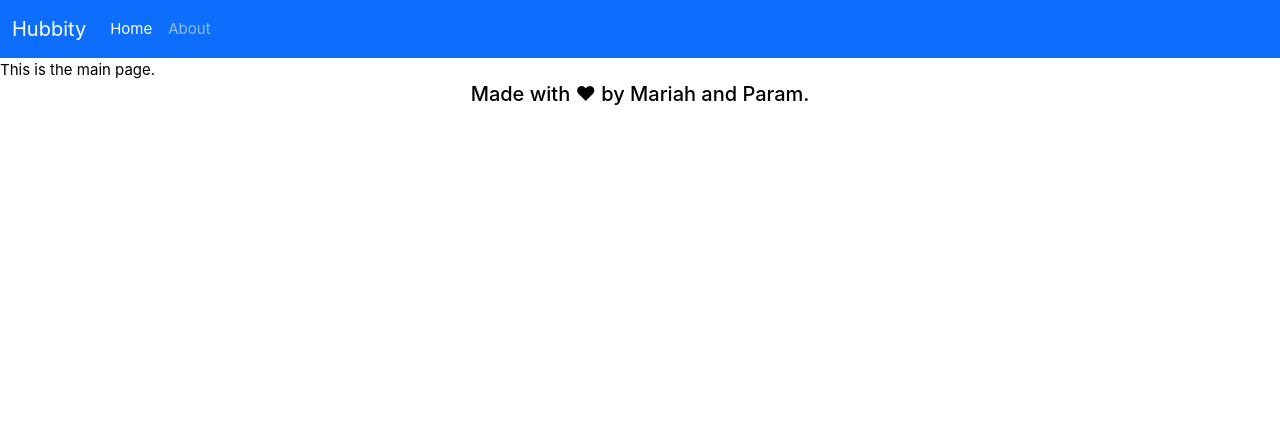
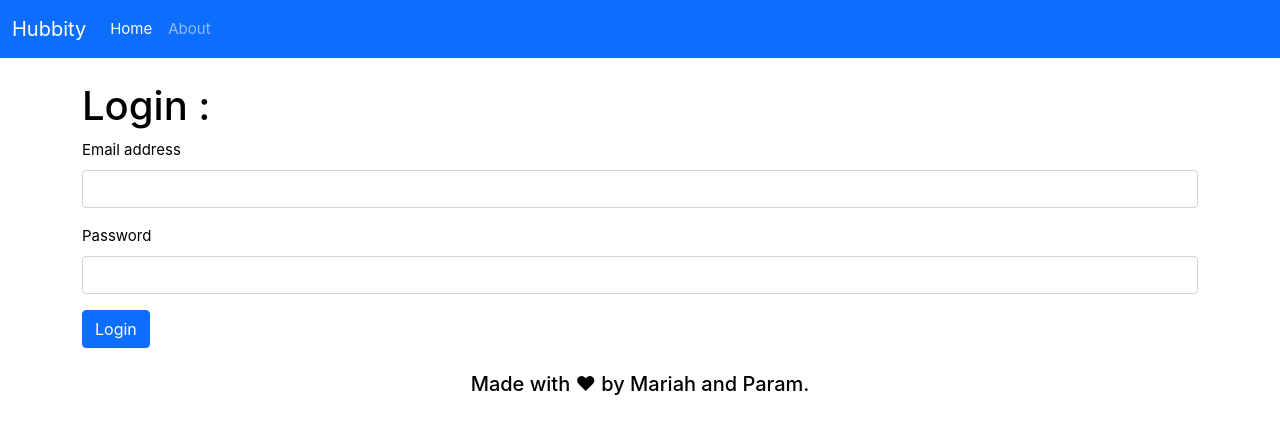
Before and after one commit to MLH-Fellowship/project-hubbity, a Vue app: page / in a window 1280 px wide. Shown: the top 434 px of the page. Built offline with nearby package versions, Linux system fonts and the light colour scheme.

Commit message:
Add state management, login form
Signed-off-by: Param Siddharth <contact@paramsid.com>

```diff
--- a/package.json
+++ b/package.json
@@ -6,7 +6,7 @@
     "dev": "vite",
     "start": "vite",
     "build": "vite build",
-    "serve": "node ./server/server.js",
+    "serve": "node ./server/run-server.js",
     "preview": "vite preview --port 4173",
     "lint": "eslint . --ext .vue,.js,.jsx,.cjs,.mjs --fix --ignore-path .gitignore"
   },
--- a/src/App.vue
+++ b/src/App.vue
@@ -8,7 +8,9 @@ import Footer from '@/components/Footer.vue';
 
 <template>
   <Header />
-  <RouterView />
+  <main class="container my-4">
+    <RouterView />
+  </main>
   <Footer />
 </template>
 
--- /dev/null
+++ b/src/state/index.js
@@ -0,0 +1,19 @@
+import { createStore } from 'vuex';
+
+import * as username from './username';
+import * as password from './password';
+
+const store = createStore({
+  state() {
+    return {
+      username: username.initialValue,
+      password: password.initialValue,
+    };
+  },
+  mutations: {
+    ...username.mutations,
+    ...password.mutations,
+  },
+});
+
+export default store;
--- /dev/null
+++ b/src/state/password.js
@@ -0,0 +1,7 @@
+export const initialValue = '';
+
+export const mutations = {
+  updatePassword(state, newPassword) {
+    state.password = newPassword;
+  },
+};
--- /dev/null
+++ b/src/state/username.js
@@ -0,0 +1,7 @@
+export const initialValue = '';
+
+export const mutations = {
+  updateUsername(state, newUsername) {
+    state.username = newUsername;
+  },
+};
--- a/src/views/HomeView.vue
+++ b/src/views/HomeView.vue
@@ -1,3 +1,44 @@
+<script>
+export default {
+  methods: {
+    updateUsername(e) {
+      this.$store.commit('updateUsername', e.target.value);
+    },
+    updatePassword(e) {
+      this.$store.commit('updatePassword', e.target.value);
+    },
+  },
+};
+</script>
+
 <template>
-  <div>This is the main page.</div>
+  <div>
+    <h1>
+      Login
+      {{ this.$store.state.username + ' : ' + this.$store.state.password }}
+    </h1>
+    <form>
+      <div class="mb-3">
+        <label for="email" class="form-label">Email address</label>
+        <input
+          :value="this.$store.state.username"
+          @input="updateUsername"
+          type="email"
+          class="form-control"
+          id="email"
+        />
+      </div>
+      <div class="mb-3">
+        <label for="password" class="form-label">Password</label>
+        <input
+          :value="this.$store.state.password"
+          @input="updatePassword"
+          type="password"
+          class="form-control"
+          id="password"
+        />
+      </div>
+      <button type="button" class="btn btn-primary">Login</button>
+    </form>
+  </div>
 </template>
--- a/vite.config.js
+++ b/vite.config.js
@@ -6,17 +6,23 @@ import vue from '@vitejs/plugin-vue';
 import vueJsx from '@vitejs/plugin-vue-jsx';
 
 // https://vitejs.dev/config/
-export default defineConfig({
-  plugins: [
-    vue(),
-    vueJsx(),
+export default defineConfig(({ command, mode }) => {
+  const plugins = [vue(), vueJsx()];
+
+  if (mode === 'development') {
+    plugins.push(
       mix({
         handler: './server/api.js',
-    }),
-  ],
+      })
+    );
+  }
+
+  return {
+    plugins,
     resolve: {
       alias: {
         '@': fileURLToPath(new URL('./src', import.meta.url)),
       },
     },
+  };
 });
```
Also changed, not shown: src/main.js (+6 -4 lines). Lines whose indentation alone changed are shown as unchanged.
